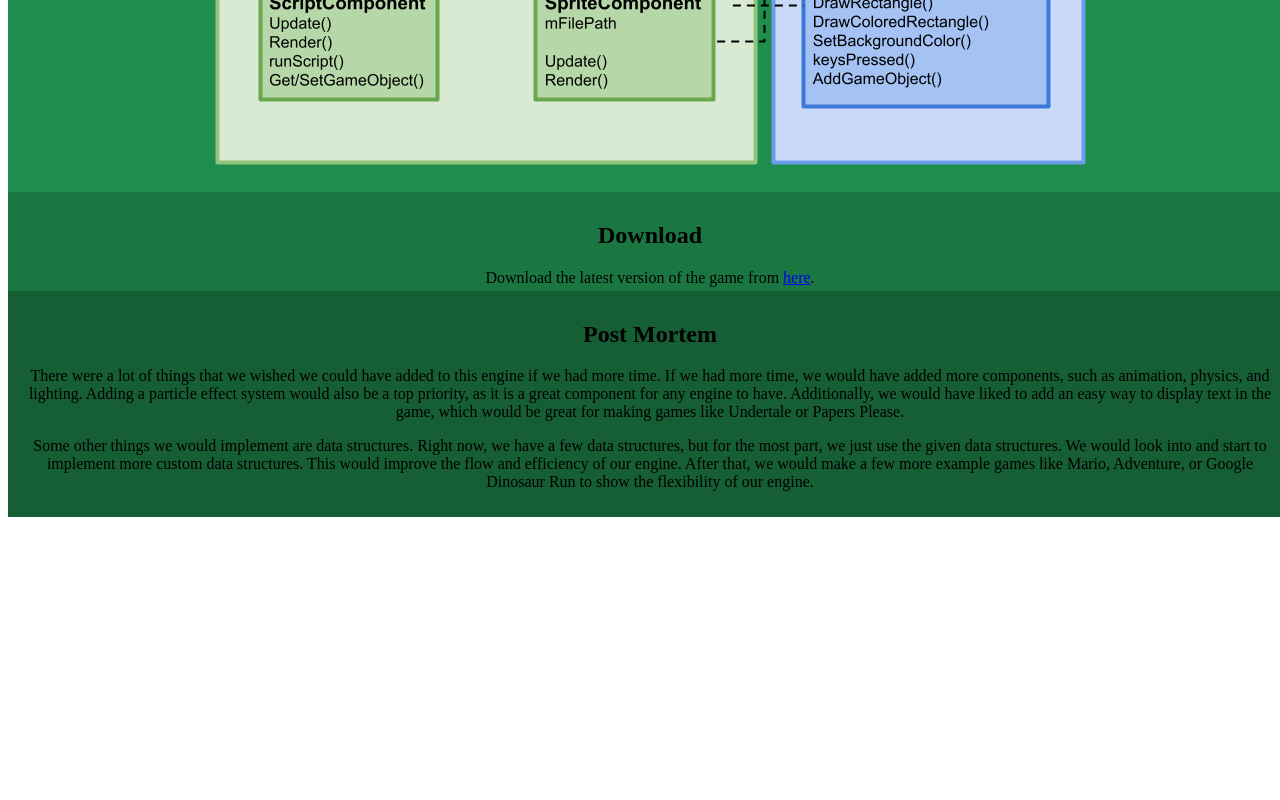
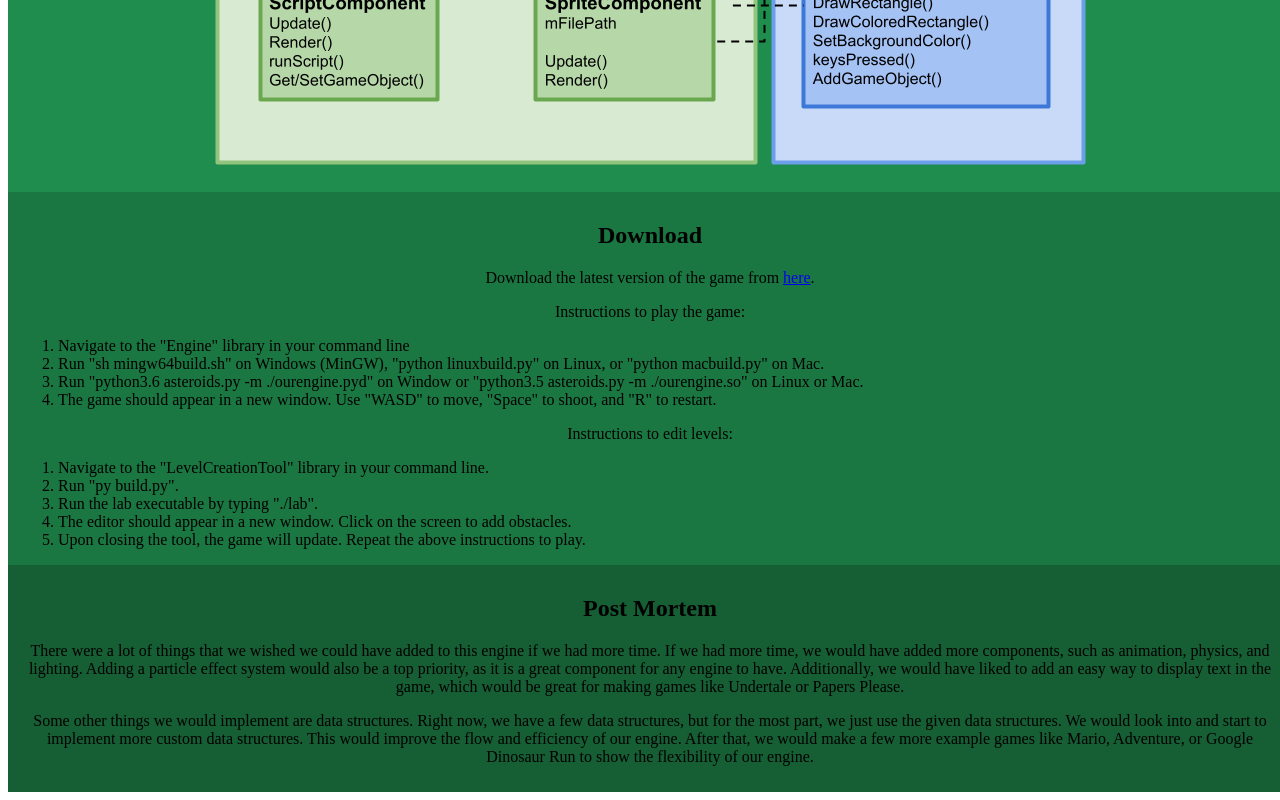
Before and after one commit to signatoro/signatoro.github.io, a plain HTML site: page index.html in a window 1280 px wide. Shown: the part 1637-2437 px from the top of the page. Before the commit the page ends 2162 px from the top, so only its background shows below. Drawn offline with Linux system fonts and the light colour scheme.

Commit message:
Added Download

```diff
--- a/index.html
+++ b/index.html
@@ -27,7 +27,7 @@
             background-color: #1b7741;
             padding: 10px;
             width: 100%;
-            height: 10%;
+            height: 45%;
           }
           .postmortem {
             background-color: #165e34;
@@ -77,6 +77,21 @@
     <div class="download">
       <h2>Download</h2>
       <p>Download the latest version of the game from <a href="https://github.com/Spring23BuildingGameEngines/finalproject-zach-samuel-scott">here</a>.</p>
+      <p>Instructions to play the game:</p>
+      <ol>
+          <li>Navigate to the "Engine" library in your command line</li>
+          <li>Run "sh mingw64build.sh" on Windows (MinGW), "python linuxbuild.py" on Linux, or "python macbuild.py" on Mac. </li>
+          <li>Run "python3.6 asteroids.py -m ./ourengine.pyd" on Window or "python3.5 asteroids.py -m ./ourengine.so" on Linux or Mac.</li>
+          <li>The game should appear in a new window. Use "WASD" to move, "Space" to shoot, and "R" to restart.</li>
+      </ol>
+      <p>Instructions to edit levels:</p>
+      <ol>
+          <li>Navigate to the "LevelCreationTool" library in your command line.</li>
+          <li>Run "py build.py".</li>
+          <li>Run the lab executable by typing "./lab".</li>
+          <li>The editor should appear in a new window. Click on the screen to add obstacles.</li>
+          <li>Upon closing the tool, the game will update. Repeat the above instructions to play.</li>
+      </ol>
     </div>
     <div class="postmortem">
       <h2>Post Mortem</h2>
```
